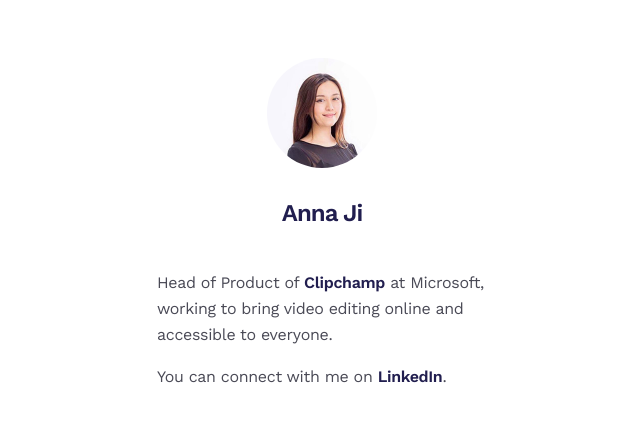
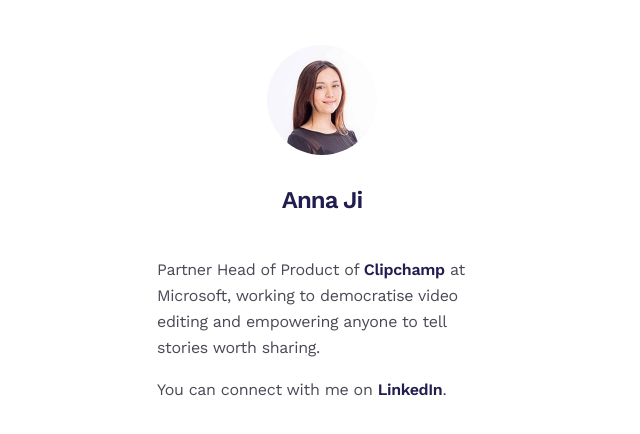
Before and after one commit to HaydenBarnett/annaji, a Next.js app: page / in a window 1280 px wide. Shown: the part 168-602 px from the top of the page, without its empty margins (318-958 px from the left). Built offline with nearby package versions, Linux system fonts and the light colour scheme.

Commit message:
Copy changes

```diff
--- a/pages/index.tsx
+++ b/pages/index.tsx
@@ -34,7 +34,7 @@ const Home: NextPage = () => {
           </div>
           <h1>Anna Ji</h1>
           <p>
-            Head of Product of{" "}
+            Partner Head of Product of{" "}
             <Link
               href="https://clipchamp.com"
               className="link"
@@ -43,8 +43,8 @@ const Home: NextPage = () => {
             >
               Clipchamp
             </Link>{" "}
-            at Microsoft, working to bring video editing online and accessible
-            to everyone.
+            at Microsoft, working to democratise video editing and empowering
+            anyone to tell stories worth sharing.
           </p>
           <p>
             You can connect with me on{" "}
```
